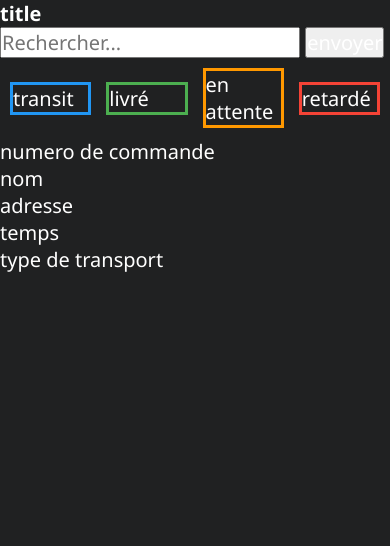
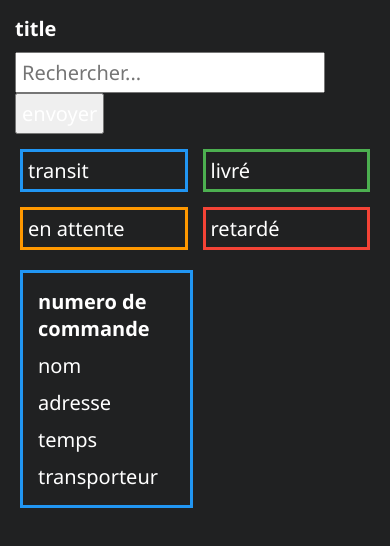
Before and after one commit to yanissaouri/logitrack, a plain HTML site: page index.html in a window 390 px wide. Drawn offline with Linux system fonts and the light colour scheme.

Commit message:
feat: added media querries for mobile

```diff
--- a/frontend/css/style.css
+++ b/frontend/css/style.css
@@ -1,10 +1,14 @@
-* {
-    margin: 0;
-    padding: 0;
+@media only screen and (min-width:1024px)  {
+
+
+    * {
+        margin: 0;
+    padding: 5px;
     box-sizing: border-box;
     font-family: 'Segoe UI', Tahoma, Geneva, Verdana, sans-serif;
     font-size: 20px;
     color: #ffffff;
+
 }
 
 body{
@@ -22,20 +26,38 @@ body{
 }
 
 .transit {
-
+    grid-column: 1/2;
     border: #2196f3 solid 3px;
-
 }
 
 .delivered{
-
+    grid-column: 2/3;
     border: #4caf50 solid 3px;
 }
 
 .pending {
+    grid-column: 3/4;
     border: #ff9800 solid 3px;
 }
 
 .delayed{
+    grid-column: 4/5;
     border: #f44336 solid 3px;
 }
+
+.delivery_details {
+    display: grid;
+    grid-template-columns: repeat(3, 1fr);
+    align-items: center;
+    gap: 5px;
+    padding: 10px;
+}
+
+.delivery_card{
+    grid-column: 1/2;
+    border: #2196f3 solid 3px;
+    gap: 10px;
+    padding: 10px;
+}
+
+}
--- /dev/null
+++ b/frontend/css/styleMobile.css
@@ -0,0 +1,67 @@
+@media only screen and (max-width:1023px) {
+
+    * {
+        margin: 0;
+    padding: 5px;
+    box-sizing: border-box;
+    font-family: 'Segoe UI', Tahoma, Geneva, Verdana, sans-serif;
+    font-size: 20px;
+    color: #ffffff;
+
+}
+
+body{
+    background-color: #202122;
+}
+
+
+.delivery_status{
+    display: grid;
+    grid-template-columns: repeat(2, 1fr);
+    grid-template-rows: repeat(2, 1fr);
+    align-items: center;
+    gap: 15px;
+    padding: 10px;
+}
+
+.transit {
+    grid-column: 1/2;
+    grid-row: 1/2;
+    border: #2196f3 solid 3px;
+}
+
+.delivered{
+    grid-column: 2/3;
+    grid-row: 1/2;
+    border: #4caf50 solid 3px;
+}
+
+.pending {
+    grid-column: 1/2;
+    grid-row: 2/3;
+    border: #ff9800 solid 3px;
+}
+
+.delayed{
+    grid-row: 2/3;
+    grid-column: 2/3;
+    border: #f44336 solid 3px;
+}
+
+.delivery_details {
+    display: grid;
+    grid-template-columns: repeat(2, 1fr);
+    grid-template-rows: repeat(2, 1fr);
+    align-items: center;
+    gap: 5px;
+    padding: 10px;
+}
+
+.delivery_card{
+    grid-column: 1/2;
+    grid-row: 1/2;
+    border: #2196f3 solid 3px;
+    gap: 10px;
+    padding: 10px;
+}
+}
--- a/index.html
+++ b/index.html
@@ -4,6 +4,7 @@
     <meta charset="UTF-8">
     <meta name="viewport" content="width=device-width, initial-scale=1.0">
     <link rel="stylesheet" href="/frontend/css/style.css">
+    <link rel="stylesheet" href="/frontend/css/styleMobile.css">
     <title>Document</title>
 </head>
 <body>
@@ -30,20 +31,12 @@
     </div>
 
     <div class="delivery_details">
-        <section>
-            numero de commande
-        </section>
-        <section>
-            nom
-        </section>
-        <section>
-            adresse
-        </section>
-        <section>
-            temps
-        </section>
-        <section>
-            type de transport
+        <section class="delivery_card">
+            <h3>numero de commande</h3>
+            <p>nom</p>
+            <p>adresse</p>
+            <p>temps</p>
+            <p>transporteur</p>
         </section>
     </div>
 </body>
```
